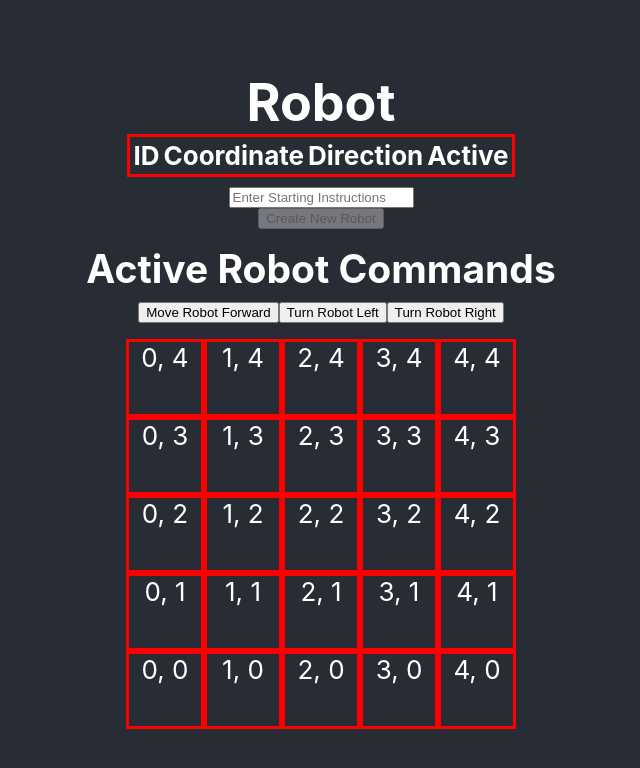
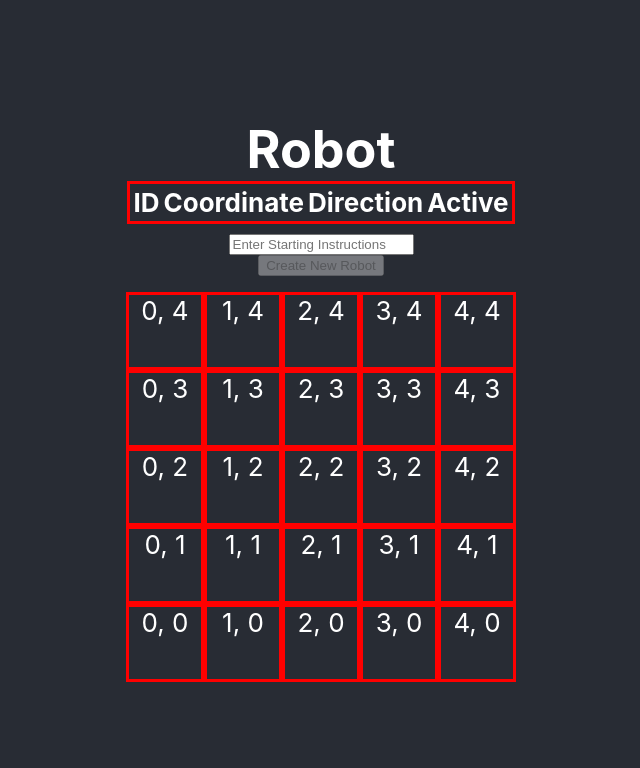
Before and after one commit to luketellis/robot, a React (Create React App) app: page / in a window 1280 px wide. Shown: the top 768 px of the page, without its empty margins (319-959 px from the left). Built offline with nearby package versions, Linux system fonts and the light colour scheme.

Commit message:
Refactored MovementBar to not show without robots

```diff
--- /dev/null
+++ b/src/components/Button/Button.css
@@ -0,0 +1,3 @@
+.button {
+	margin-bottom: 1rem;
+}
--- a/src/components/Button/Button.jsx
+++ b/src/components/Button/Button.jsx
@@ -1,5 +1,10 @@
 import React from 'react';
+import './Button.css';
 
 export const Button = ({ label = 'I am a button', ...props }) => {
-	return <button {...props}>{label}</button>;
+	return (
+		<button className="button" {...props}>
+			{label}
+		</button>
+	);
 };
--- a/src/components/RobotMovementBar/RobotMovementBar.css
+++ /dev/null
@@ -1,3 +0,0 @@
-.robotMovementBar {
-	margin: 1rem auto;
-}
--- a/src/components/RobotMovementBar/RobotMovementBar.jsx
+++ b/src/components/RobotMovementBar/RobotMovementBar.jsx
@@ -1,5 +1,4 @@
 import React from 'react';
-import './RobotMovementBar.css';
 import { Button } from '../Button/Button';
 import { calculateRobotForwardPosition } from '../../domain/classes/Robot';
 import { turnLeft, turnRight } from '../../domain/classes/Direction';
@@ -12,23 +11,19 @@ export const RobotMovementBar = ({
 	updateActiveRobot,
 	robotArray,
 }) => {
-	const validateActiveRobotExists = () => {
-		if (!activeRobot) {
-			throw new Error(ERROR_MESSAGES.NO_ACTIVE_ROBOT);
-		}
-		return true;
-	};
+	if (!activeRobot) {
+		return null;
+	}
 
 	const moveRobot = () => {
 		try {
-			validateActiveRobotExists();
 			const potentialRobotPosition = calculateRobotForwardPosition(activeRobot);
 
 			if (isGridCellFull(robotArray, potentialRobotPosition)) {
 				throw new Error(ERROR_MESSAGES.GRID_CELL_OCCUPIED);
 			}
 
-			activeRobot.coordinate = potentialRobotPosition;
+			activeRobot.coordinate = { ...potentialRobotPosition };
 
 			updateActiveRobot(activeRobot.id, 'coordinate', activeRobot.coordinate);
 		} catch (e) {
@@ -38,7 +33,6 @@ export const RobotMovementBar = ({
 
 	const turnRobotLeft = () => {
 		try {
-			validateActiveRobotExists();
 			turnLeft(activeRobot);
 			updateActiveRobot(activeRobot.id, 'direction', activeRobot.direction);
 		} catch (e) {
@@ -48,7 +42,6 @@ export const RobotMovementBar = ({
 
 	const turnRobotRight = () => {
 		try {
-			validateActiveRobotExists();
 			turnRight(activeRobot);
 			updateActiveRobot(activeRobot.id, 'direction', activeRobot.direction);
 		} catch (e) {
@@ -57,7 +50,7 @@ export const RobotMovementBar = ({
 	};
 
 	return (
-		<div className="robotMovementBar">
+		<div>
 			<h2>Active Robot Commands</h2>
 			<Button label="Move Robot Forward" onClick={moveRobot} />
 			<Button label="Turn Robot Left" onClick={turnRobotLeft} />
--- a/src/index.css
+++ b/src/index.css
@@ -6,8 +6,3 @@ body {
 	-webkit-font-smoothing: antialiased;
 	-moz-osx-font-smoothing: grayscale;
 }
-
-code {
-  font-family: source-code-pro, Menlo, Monaco, Consolas, 'Courier New',
-    monospace;
-}
```
Lines whose indentation alone changed are shown as unchanged.
